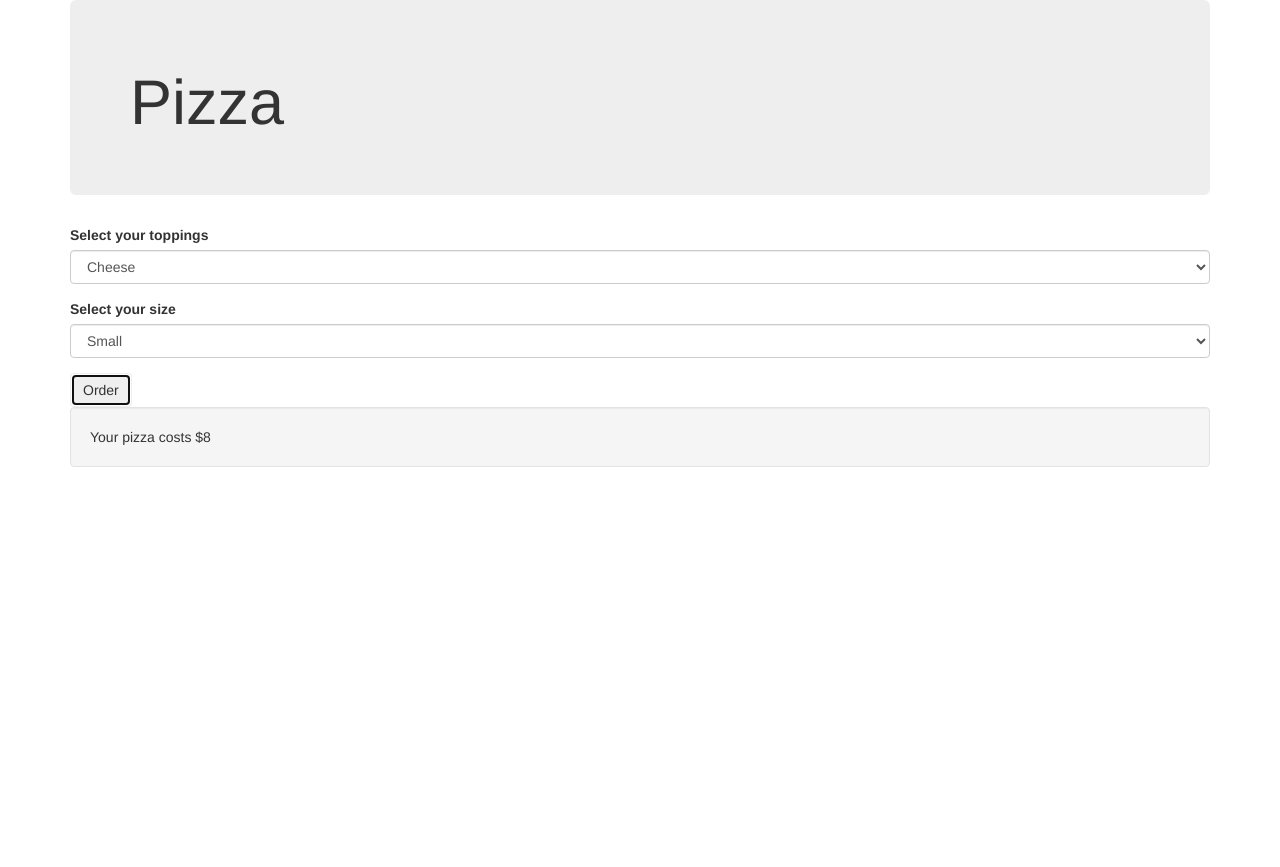
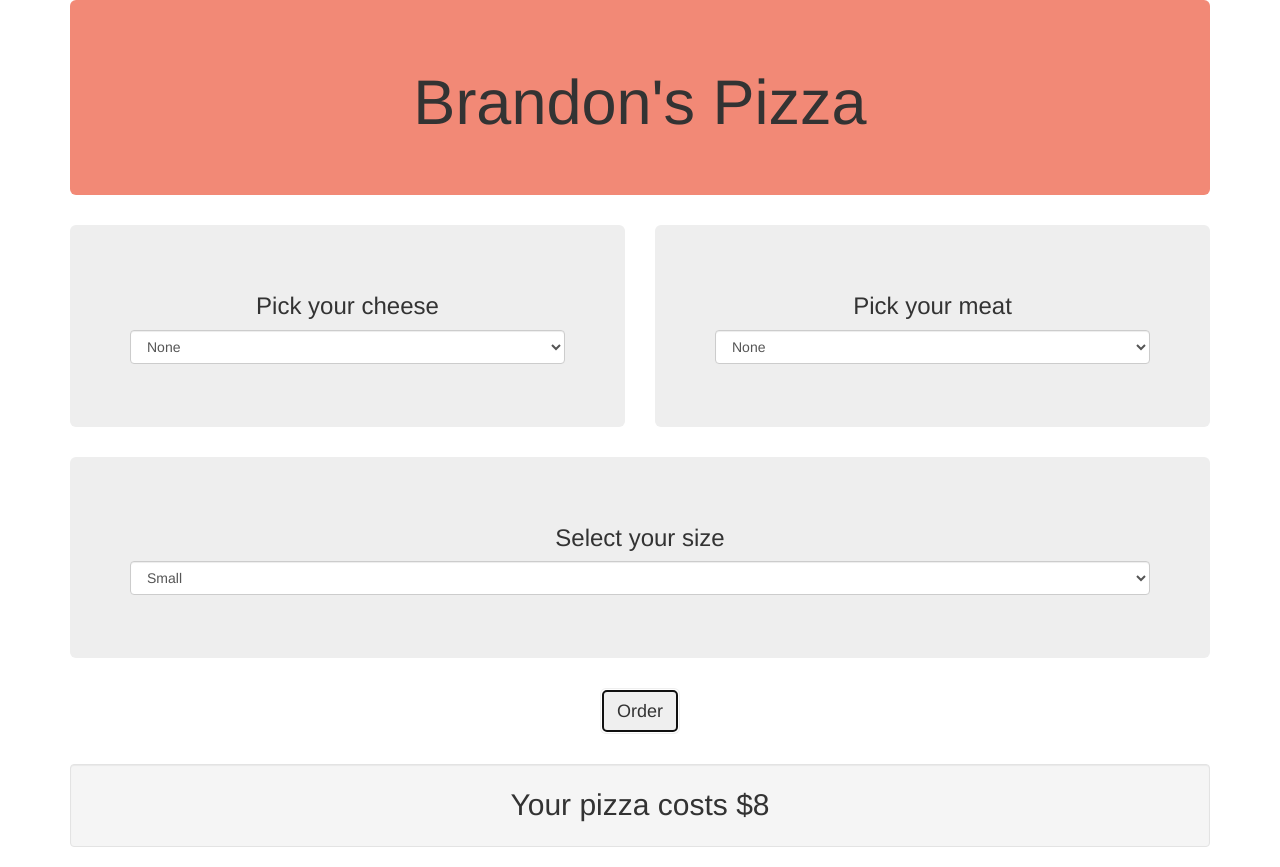
Before and after one commit to brandonkudo/pizzav1, a plain HTML site: page index.html in a window 1280 px wide. Both pictures are taken after a click on the button "Order". Before the commit the page ends 800 px from the top, so only its background shows below. Drawn offline with nearby package versions, Linux system fonts and the light colour scheme.

Commit message:
add styling

```diff
--- a/css/styles.css
+++ b/css/styles.css
@@ -1,3 +1,26 @@
 #well-output {
+  margin-top: 30px;
   display: none;
+  text-align: center;
+  font-size: 30px;
 }
+
+#form-group {
+  width: 50%;
+}
+
+h1 {
+  text-align: center;
+}
+
+h3 {
+  text-align: center;
+}
+
+.center {
+  text-align: center;
+}
+
+#top {
+  background-color: #f28976;
+}
--- a/index.html
+++ b/index.html
@@ -11,31 +11,58 @@
 
     <div class="container">
 
-      <div class="jumbotron">
-        <h1>Pizza</h1>
+      <div class="jumbotron" id="top">
+        <h1>Brandon's Pizza</h1>
       </div>
 
       <form id="formOne">
 
+        <div class="row">
+
+        <div class="col-md-6">
+          <div class="jumbotron">
+            <h3>Pick your cheese</h3>
             <div class="form-group">
-          <label for "toppingInput">Select your toppings</label>
-          <select class="form-control" id="toppingInput">
-            <option>Cheese</option>
-            <option>Pepperoni</option>
-            <option>Combo</option>
+              <select class="form-control" id="cheeseInput">
+                <option>None</option>
+                <option>Cheddar</option>
+                <option>Swiss</option>
+                <option>Parmesan</option>
               </select>
             </div>
+          </div>
+        </div>
 
+        <div class="col-md-6">
+          <div class="jumbotron">
+            <h3>Pick your meat</h3>
             <div class="form-group">
-          <label for "sizeInput">Select your size</label>
+              <select class="form-control" id="meatInput">
+                <option>None</option>
+                <option>Anchovies</option>
+                <option>Pepperoni</option>
+                <option>Sausage</option>
+              </select>
+            </div>
+          </div>
+        </div>
+
+        </div>
+
+        <div class="jumbotron">
+          <h3>Select your size</h3>
+          <div class="form-group">
             <select class="form-control" id="sizeInput">
               <option>Small</option>
               <option>Medium</option>
               <option>Large</option>
             </select>
           </div>
+        </div>
 
-        <button class="btn" type="submit">Order</button>
+        <div class="center">
+          <button class="btn btn-lg" type="submit" id="button-center">Order</button>
+        </div>
 
       </form>
 
--- a/js/scripts.js
+++ b/js/scripts.js
@@ -1,5 +1,6 @@
-function Pizza(topping, size) {
-  this.pizzaTopping = topping;
+function Pizza(meat, cheese, size) {
+  this.pizzaMeat = meat,
+  this.pizzaCheese = cheese;
   this.pizzaSize = size;
 }
 
@@ -13,10 +14,20 @@ Pizza.prototype.pizzaPrice = function () {
   }
 }
 
-Pizza.prototype.toppingPrice = function () {
-  if (this.pizzaTopping === "Pepperoni") {
+Pizza.prototype.meatPrice = function () {
+  if (this.pizzaMeat === "Anchovies") {
     return 1;
-  } else if (this.pizzaTopping === "Combo") {
+  } else if (this.pizzaMeat === "Pepperoni" || this.pizzaMeat === "Sausage") {
+    return 2;
+  } else {
+    return 0;
+  }
+}
+
+Pizza.prototype.cheesePrice = function () {
+  if (this.pizzaCheese === "Cheddar") {
+    return 1;
+  } else if (this.pizzaCheese === "Parmesan" || this.pizzaCheese === "Swiss") {
     return 2;
   } else {
     return 0;
@@ -26,16 +37,16 @@ Pizza.prototype.toppingPrice = function () {
 
 
 
-
 $(document).ready(function() {
   $("form#formOne").submit(function(event) {
     event.preventDefault();
-    var topping = $("#toppingInput").val();
+    var meat = $("#meatInput").val();
+    var cheese = $("#cheeseInput").val();
     var size = $("#sizeInput").val();
 
-    var customPizza = new Pizza(topping, size);
+    var customPizza = new Pizza(meat, cheese, size);
 
-    $(".output").text("Your pizza costs $" + (customPizza.pizzaPrice() + customPizza.toppingPrice()));
+    $(".output").text("Your pizza costs $" + (customPizza.pizzaPrice() + customPizza.meatPrice() + customPizza.cheesePrice()));
     $("#well-output").show();
   });
 });
```
Lines whose indentation alone changed are shown as unchanged.
